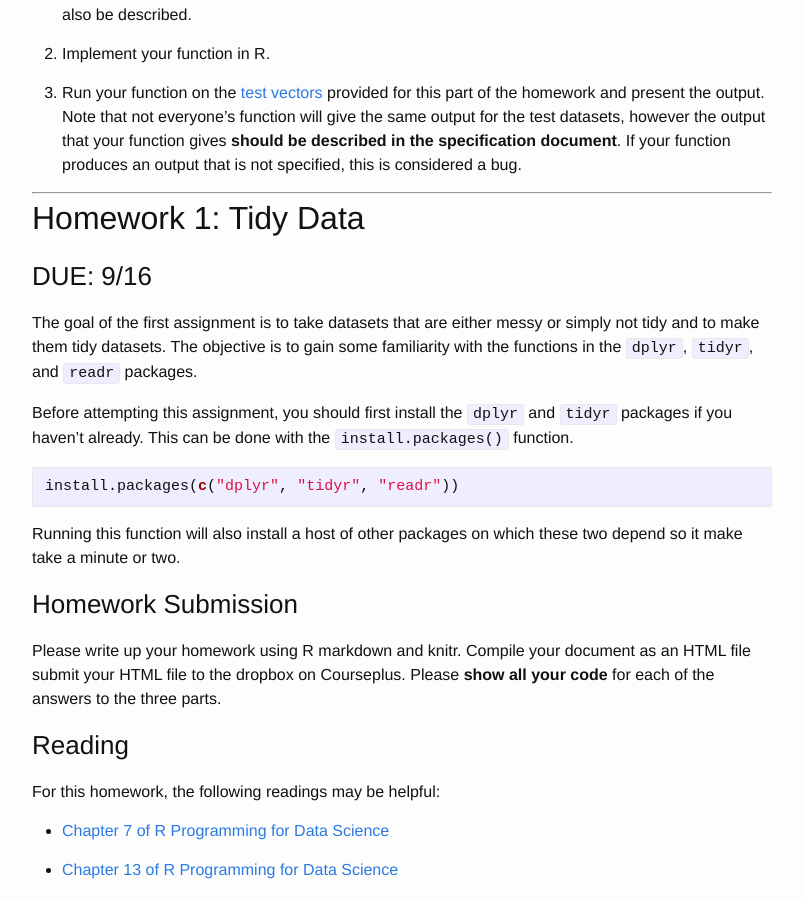
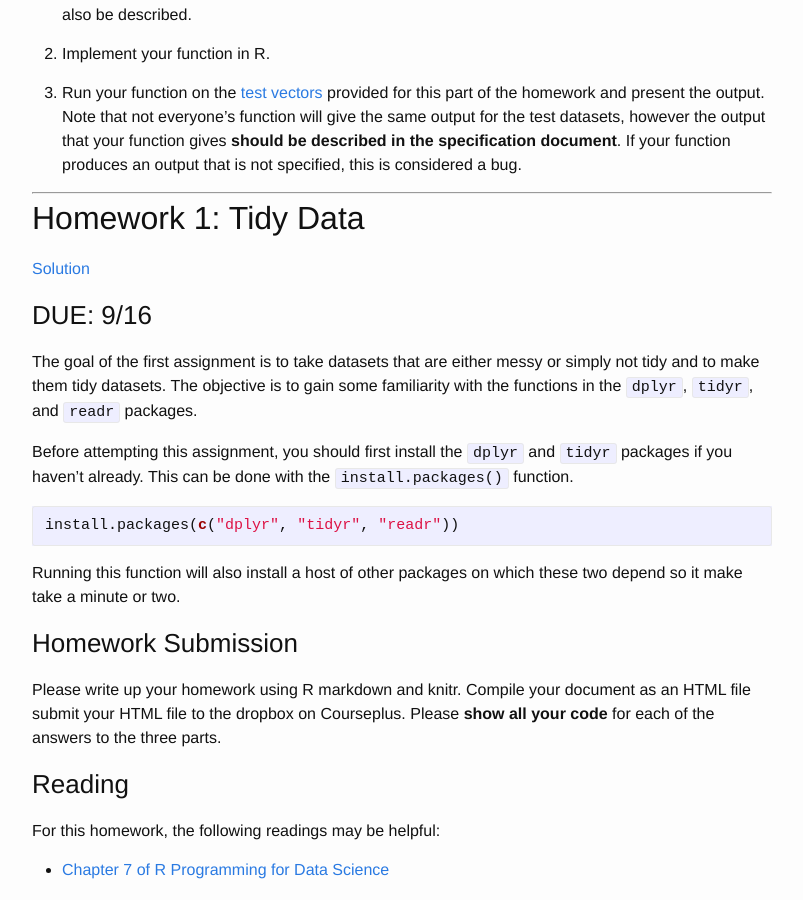
Before and after one commit to Max201510/Biostat776, a Jekyll site: the page built from homework.md, in a window 1280 px wide and 900 px high, scrolled down 2833 px. Shown: the whole window, without its empty margins (238-1041 px from the left). Built offline with Jekyll 4.4.1, drawn with Linux system fonts in a browser that asks for light colours.

Commit message:
Add link to solution

```diff
--- a/homework.md
+++ b/homework.md
@@ -128,6 +128,8 @@ Your tasks for this part are
 
 
 ## Homework 1: Tidy Data
+
+[Solution](homework1_sol.html)
 
 ### DUE: 9/16
 
```
